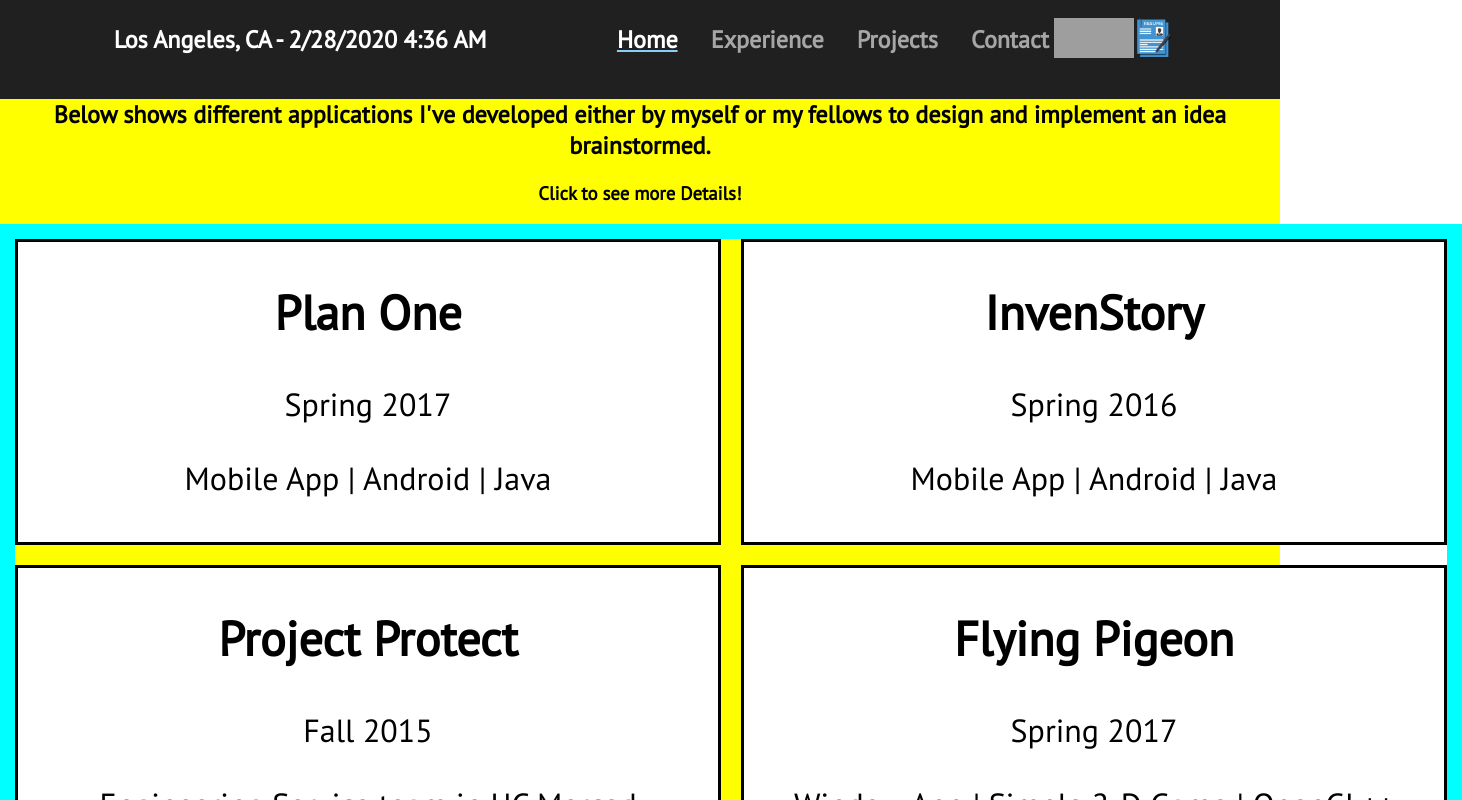
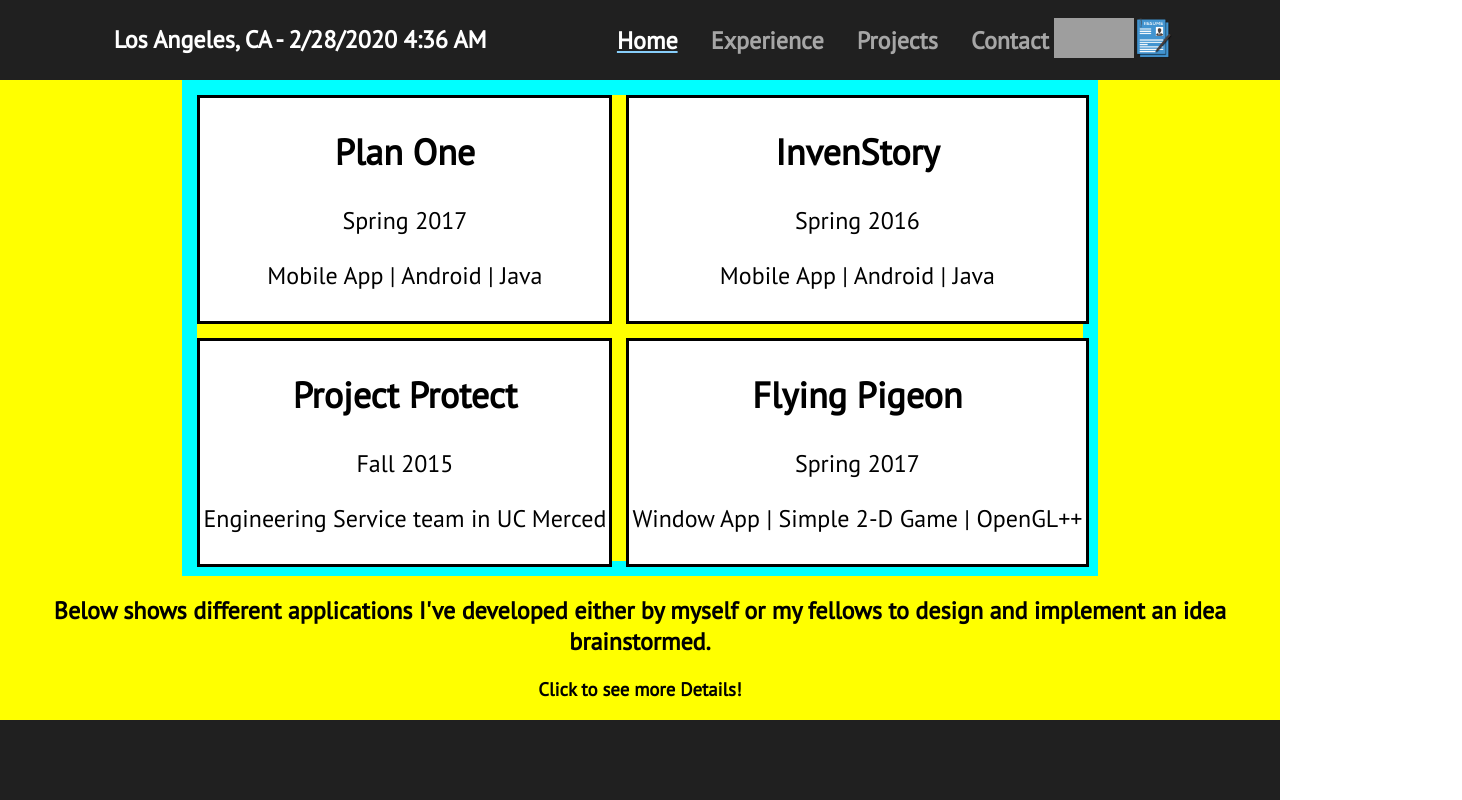
Before and after one commit to edistyping/ek-portfolio-new, a React (Create React App) app: page /projects in a window 1280 px wide. Shown: the top 800 px of the page, 1462 px wide, since content can reach past the window. Built offline with nearby package versions, Linux system fonts and the light colour scheme; grey boxes are pictures that could not be loaded.

Commit message:
- Project Popup component structure finished

```diff
--- a/src/components/Projects.js
+++ b/src/components/Projects.js
@@ -1,52 +1,64 @@
-import React from 'react';
+import React, { useState } from 'react';
 
 import '../css/Projects.css'
 
-
-const Popup = ({children}) => {
+const Popup = (props) => {
 
     // https://alligator.io/react/modal-component/
-
     return (
         <div>
-                {children}
+                <h3>Hello Everyone --- </h3>
+                <p>It's amazing I'm the reason Everybody fired up this evening I'm exhausted Barely breathing Holding on to what I believe in No matter what You'll never take that from me  My reign is as far as your eyes can see It's amazin', so amazin', so amazin', so amazin', it's amazin' So amazin', so amazin', so amazin', it's amazin' (Let's go)</p>
         </div>
     );
 };
 
-const Projects = () => (
+const Projects = () => {
+
+    const [show, setShow] = useState(0);
+
+    var popupClass = "diplay-none";
+    if (show != 0){
+        popupClass = "project-popup";
+    }
+
+    return (
         <div style={{width:"100%", height: "100%",backgroundColor:"yellow", }}>
-        <h2 style={{textAlign: "center"}}>Below shows different applications I've developed either by myself or my fellows to design and implement an idea brainstormed. </h2>
-        <h3 style={{textAlign: "center"}}> Click to see more Details! </h3>
 
+            <div className={popupClass} >
+                <Popup show={show}/>
+                <button onClick={() => setShow(0)} >Hi Button </button>
+            </div>
 
-    <Popup>
             <div className="projects-container">
-            <div className="projects-element">
+                <div className="projects-element" onClick={() => setShow(1)} >
                     <h2>Plan One</h2>
                     <p>Spring 2017</p>
                     <p>Mobile App | Android | Java</p>
                 </div>
-            <div className="projects-element">
+                <div className="projects-element" onClick={() => setShow(1)} >
                     <h2>InvenStory</h2>
                     <p>Spring 2016</p>
                     <p>Mobile App | Android | Java</p>
                 </div>
-            <div className="projects-element">
+                <div className="projects-element" onClick={() => setShow(1)}>
                     <h2>Project Protect</h2>
                     <p>Fall 2015</p>
                     <p>Engineering Service team in UC Merced</p>
                 </div>
 
-            <div className="projects-element">
+                <div className="projects-element" onClick={() => setShow(1)}>
                     <h2>Flying Pigeon</h2>
                     <p>Spring 2017</p>
                     <p>Window App | Simple 2-D Game | OpenGL++</p>
                 </div>
             </div>
-    </Popup>
 
+            <h2 style={{textAlign: "center"}}>Below shows different applications I've developed either by myself or my fellows to design and implement an idea brainstormed. </h2>
+            <h3 style={{textAlign: "center"}}> Click to see more Details! </h3>
         </div>
+
     )
+}
 
 export default Projects;
--- a/src/css/Projects.css
+++ b/src/css/Projects.css
@@ -4,7 +4,7 @@
     border-width: 15px;
 
     width: fit-content;
-
+    height: fit-content;
     margin: auto;
 
     display: grid;
@@ -15,16 +15,32 @@
 }
 
 .projects-element {
-    height: 300px;
-    width: 700px;
+    height: 100%;
+    width: 100%;
 
     text-align: center;
 
-    font-size: 2em;
+    font-size: 1.5em;
     color: black;
     background-color: white;
     border-style: solid;
 
-
     cursor: pointer;
 }
+
+.project-popup {
+    position: fixed;
+    left: 50%;
+    transform: translate(-50%, 0);
+    top: 20%;
+    background-color: aqua;
+}
+
+.diplay-none {
+    display: none;
+    position: fixed;
+    left: 50%;
+    transform: translate(-50%, 0);
+    top: 20%;
+    background-color: aqua;
+}
```
Also changed, not shown: 1 other file (tests, documents, lock files or other folders). Lines whose indentation alone changed are shown as unchanged.
